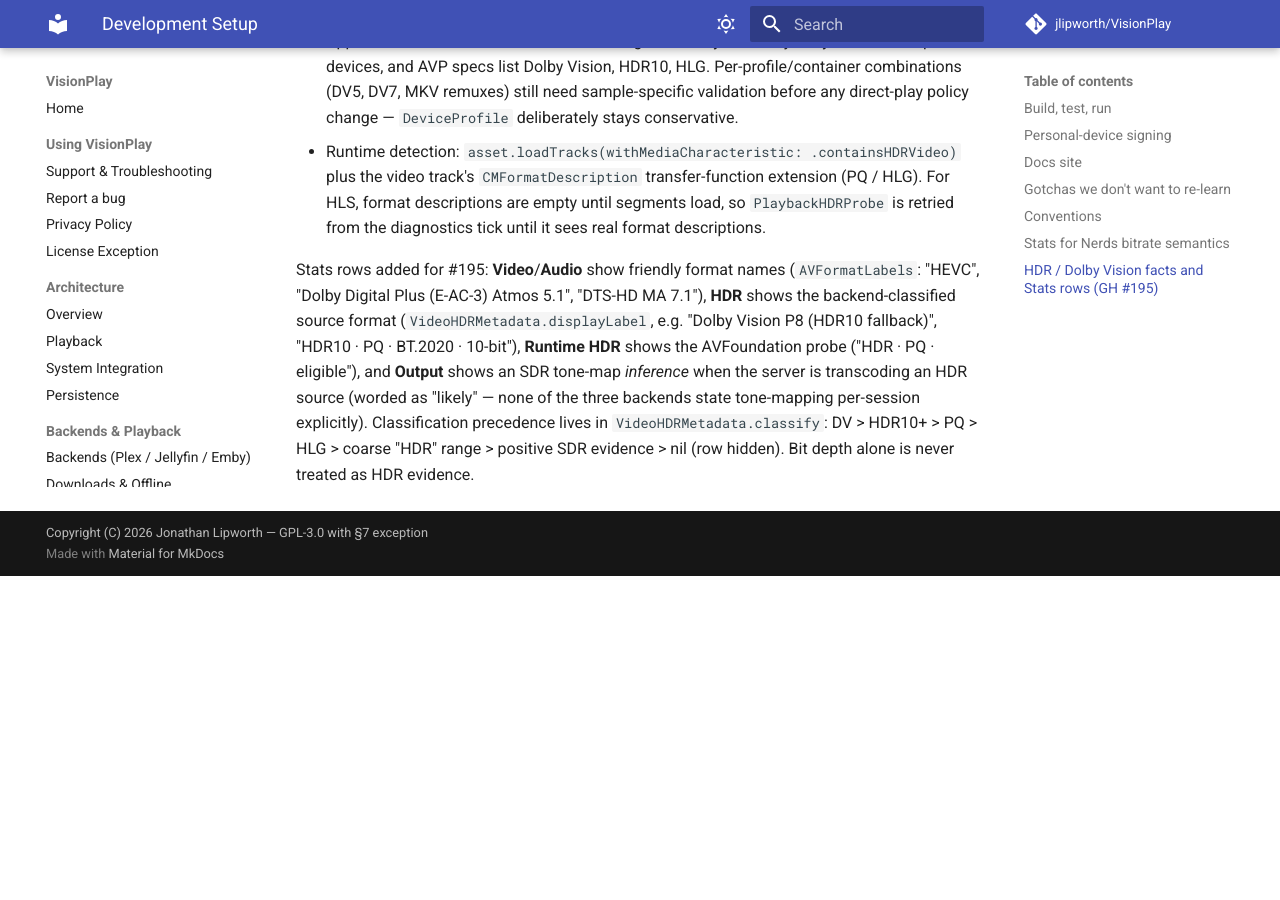
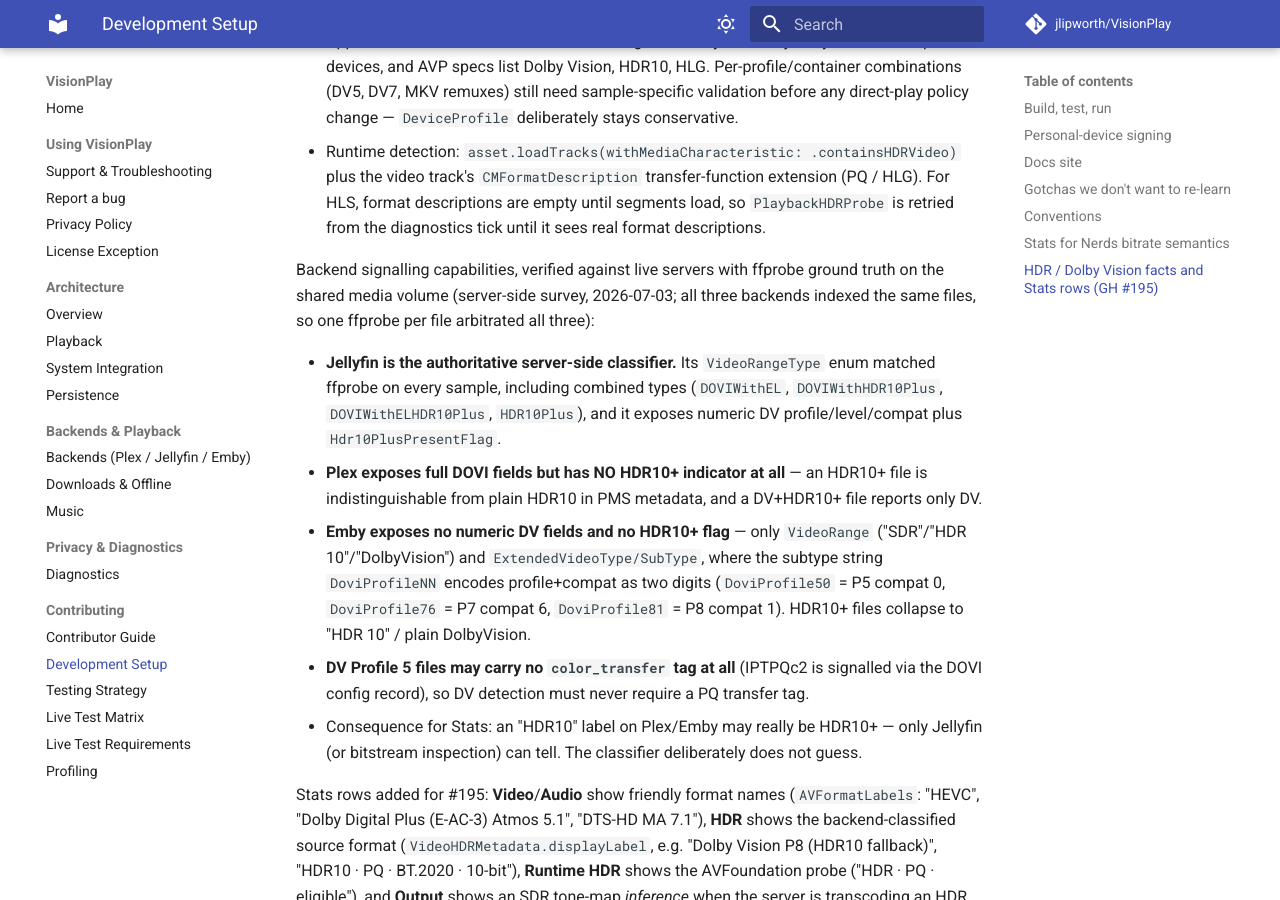
Before and after one commit to jlipworth/Labstream, an MkDocs documentation site: the page built from docs/DEVELOPMENT.md, in a window 1280 px wide and 900 px high, scrolled down 12504 px. Built offline with MkDocs 1.6.1 and Material for MkDocs 9.7.7, drawn with Linux system fonts in a browser that asks for light colours; comment, search, counter and statistics services are not loaded; before the commit the page ends 13080 px from its top, so only the background shows below that.

Commit message:
Handle Jellyfin combined DV/HDR10+ range types and Emby DoviProfile50; document backend HDR signalling limits (#195)

```diff
--- a/docs/DEVELOPMENT.md
+++ b/docs/DEVELOPMENT.md
@@ -447,6 +447,26 @@
   format descriptions are empty until segments load, so `PlaybackHDRProbe` is retried from
   the diagnostics tick until it sees real format descriptions.
 
+Backend signalling capabilities, verified against live servers with ffprobe ground truth on
+the shared media volume (server-side survey, 2026-07-03; all three backends indexed the same
+files, so one ffprobe per file arbitrated all three):
+
+- **Jellyfin is the authoritative server-side classifier.** Its `VideoRangeType` enum
+  matched ffprobe on every sample, including combined types (`DOVIWithEL`,
+  `DOVIWithHDR10Plus`, `DOVIWithELHDR10Plus`, `HDR10Plus`), and it exposes numeric
+  DV profile/level/compat plus `Hdr10PlusPresentFlag`.
+- **Plex exposes full DOVI fields but has NO HDR10+ indicator at all** — an HDR10+ file is
+  indistinguishable from plain HDR10 in PMS metadata, and a DV+HDR10+ file reports only DV.
+- **Emby exposes no numeric DV fields and no HDR10+ flag** — only `VideoRange`
+  ("SDR"/"HDR 10"/"DolbyVision") and `ExtendedVideoType/SubType`, where the subtype string
+  `DoviProfileNN` encodes profile+compat as two digits (`DoviProfile50` = P5 compat 0,
+  `DoviProfile76` = P7 compat 6, `DoviProfile81` = P8 compat 1). HDR10+ files collapse to
+  "HDR 10" / plain DolbyVision.
+- **DV Profile 5 files may carry no `color_transfer` tag at all** (IPTPQc2 is signalled via
+  the DOVI config record), so DV detection must never require a PQ transfer tag.
+- Consequence for Stats: an "HDR10" label on Plex/Emby may really be HDR10+ — only Jellyfin
+  (or bitstream inspection) can tell. The classifier deliberately does not guess.
+
 Stats rows added for #195: **Video**/**Audio** show friendly format names
 (`AVFormatLabels`: "HEVC", "Dolby Digital Plus (E-AC-3) Atmos 5.1", "DTS-HD MA 7.1"),
 **HDR** shows the backend-classified source format (`VideoHDRMetadata.displayLabel`, e.g.
```
Also changed, not shown: TESTING-CHECKLIST.md (+4 -0 lines), 2 other files.
